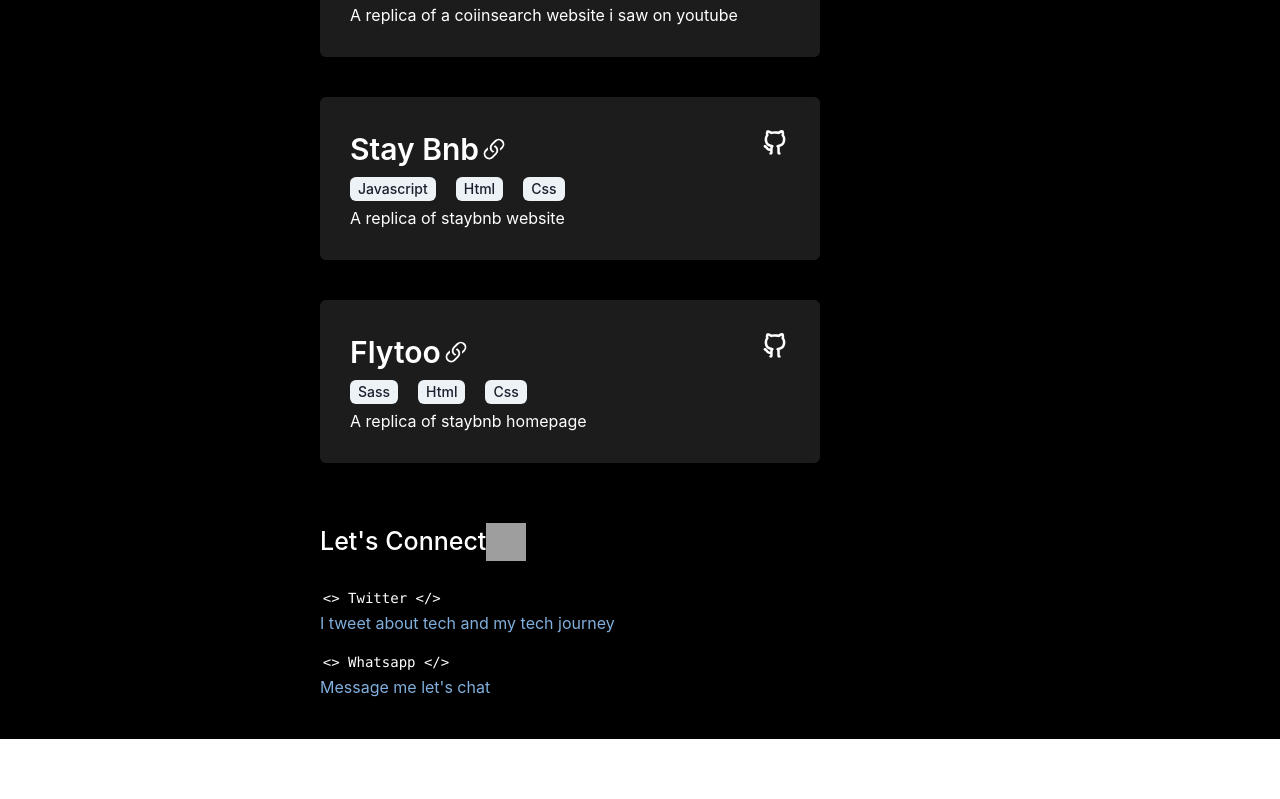
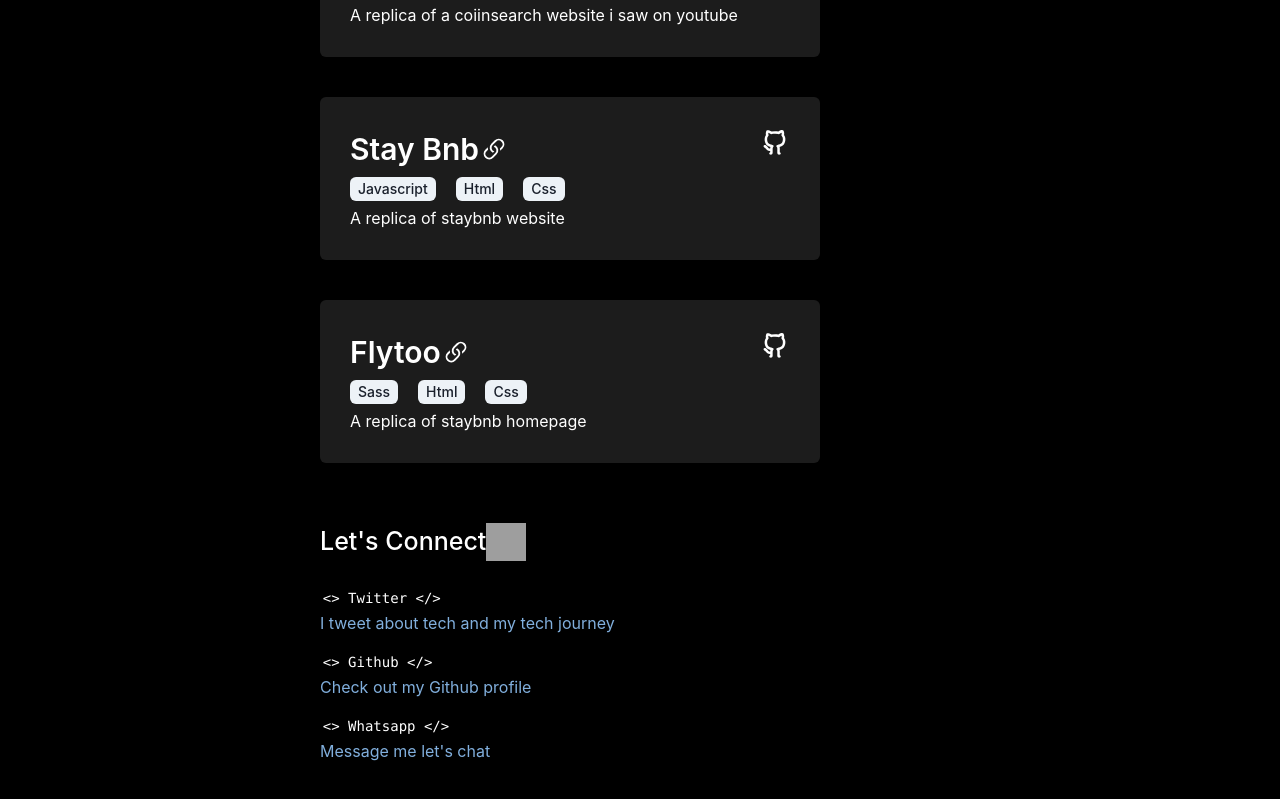
Before and after one commit to devtofunmi/myportfolio, a React (Vite) app: page / in a window 1280 px wide. Shown: the part 1599-2398 px from the top of the page. Before the commit the page ends 2338 px from the top, so only its background shows below. Built offline with nearby package versions, Linux system fonts and the light colour scheme; grey boxes are pictures that could not be loaded.

Commit message:
add github account

```diff
--- a/src/pages/Homepage.jsx
+++ b/src/pages/Homepage.jsx
@@ -99,6 +99,13 @@
             </Text>
 
             <Flex mt="10px" fontSize={20} alignItems="center">
+              <a href="https://github.com/devtofunmi" target="_blank">
+                <Code colorScheme="grey" children="<> Github </>" />
+              </a>
+            </Flex>
+            <Text textColor="#81AFDD">Check out my Github profile</Text>
+
+            <Flex mt="10px" fontSize={20} alignItems="center">
               <a href="https://wa.me/09072905477" target="_blank">
                 <Code colorScheme="grey" children="<> Whatsapp </>" />
               </a>
```
